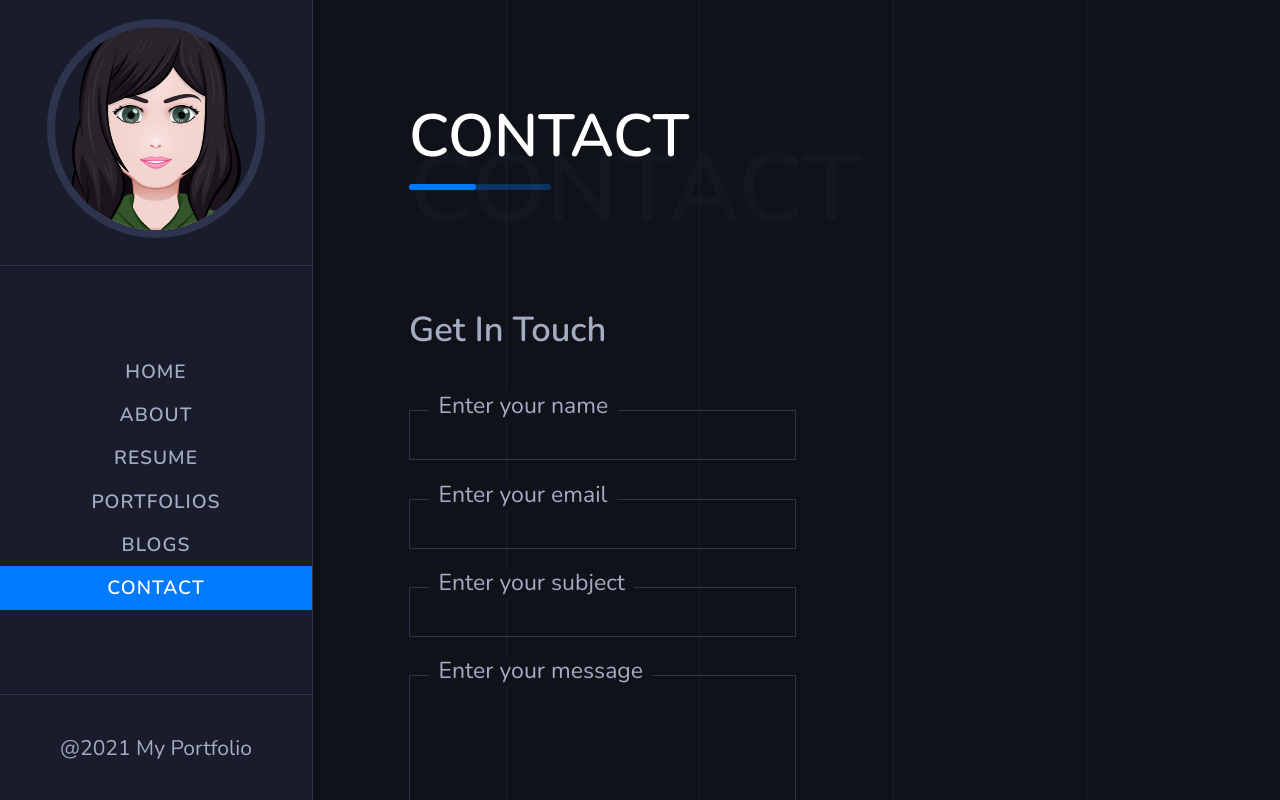
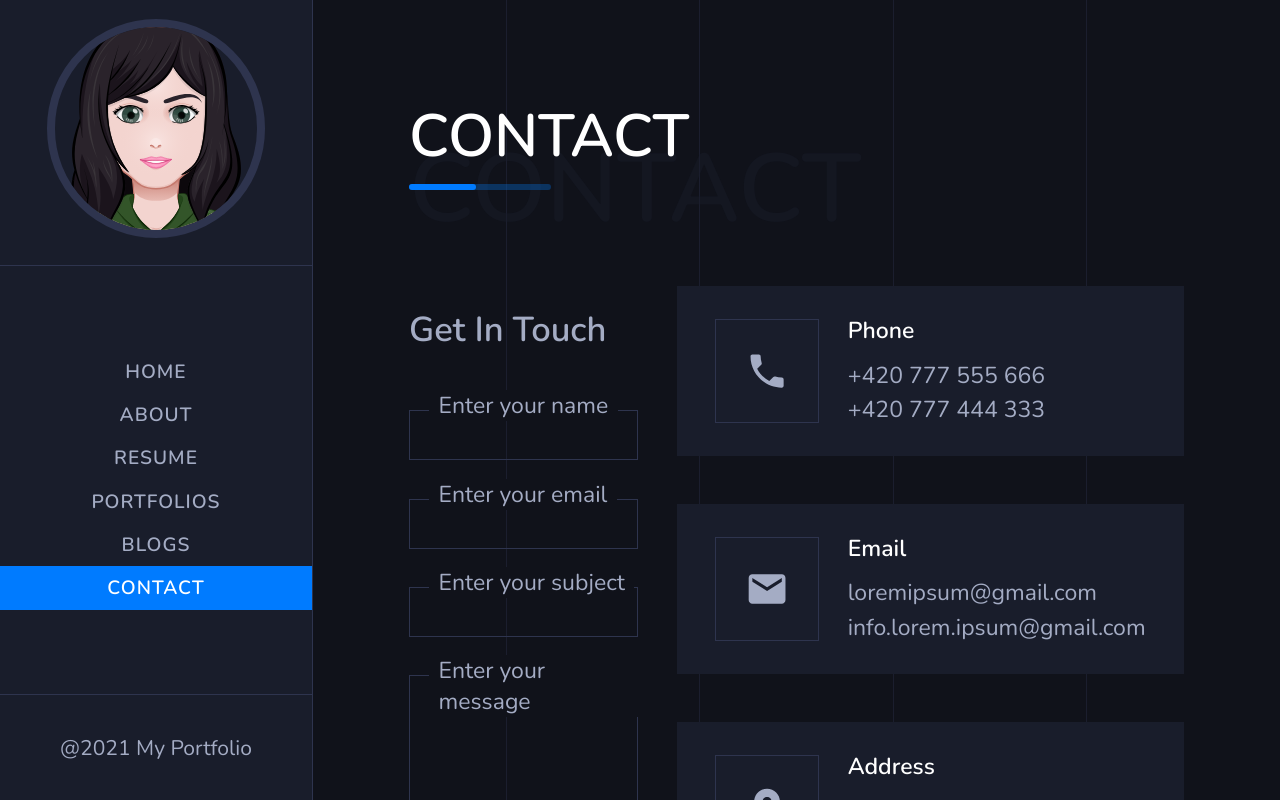
Before and after one commit to KristynaCharova/portfolio, a React (Create React App) app: page /contact in a window 1280 px wide. Shown: the top 800 px of the page. Built offline with nearby package versions, Linux system fonts and the light colour scheme.

Commit message:
Added Contact Items section

```diff
--- a/src/Components/ContactItem.js
+++ b/src/Components/ContactItem.js
@@ -1,16 +1,14 @@
 import React from "react";
 import styled from "styled-components";
 
-function ContactItem({ icon, title, contact1, contact2 }) {
+function ContactItem({ icon, title, cont1, cont2 }) {
   return (
     <ContactItemStyled>
-      <div className="left-content">
-        <p>{icon}</p>
-      </div>
+      <div className="left-content">{icon}</div>
       <div className="right-content">
         <h6>{title}</h6>
-        <p>{contact1}</p>
-        <p>{contact2}</p>
+        <p>{cont1}</p>
+        <p>{cont2}</p>
       </div>
     </ContactItemStyled>
   );
@@ -18,7 +16,34 @@ function ContactItem({ icon, title, contact1, contact2 }) {
 
 const ContactItemStyled = styled.div`
   padding: 1.5rem 2rem;
-  background-color: var(--background-color-grey);
+  background-color: var(--background-dark-grey);
+  display: flex;
+  align-items: center;
+  &:not(:last-child) {
+    margin-bottom: 2.5rem;
+  }
+  .left-content {
+    padding: 1.5rem;
+    border: 1px solid var(--border-color);
+    display: flex;
+    align-items: center;
+    justify-content: center;
+    margin-right: 1.5rem;
+    svg {
+      font-size: 2.3rem;
+    }
+  }
+
+  .right-content {
+    h6 {
+      color: var(--white-color);
+      font-size: 1.2rem;
+      padding-bottom: 0.6rem;
+    }
+    p {
+      padding: 0.1rem 0;
+    }
+  }
 `;
 
 export default ContactItem;
--- a/src/Pages/ContactPage.js
+++ b/src/Pages/ContactPage.js
@@ -2,13 +2,16 @@ import React from "react";
 import styled from "styled-components";
 import Title from "../Components/Title";
 import PrimaryButton from "../Components/PrimaryButton";
-//import ContactItem from "../Components/ContactItem";
-//import PhoneIcon from "@material-ui/icons/Phone";
-//import EmailIcon from "@material-ui/icons/Email";
-//import LocationOnIcon from "@material-ui/icons/LocationOn";
+import ContactItem from "../Components/ContactItem";
+import PhoneIcon from "@material-ui/icons/Phone";
+import EmailIcon from "@material-ui/icons/Email";
+import LocationOnIcon from "@material-ui/icons/LocationOn";
 import { MainLayout, InnerLayout } from "../styles/Layouts";
 
 function ContactPage() {
+  const phone = <PhoneIcon />;
+  const email = <EmailIcon />;
+  const location = <LocationOnIcon />;
   return (
     <MainLayout>
       <Title title={"Contact"} span={"Contact"} />
@@ -45,7 +48,26 @@ function ContactPage() {
               </div>
             </form>
           </div>
-          <div className="right-content"></div>
+          <div className="right-content">
+            <ContactItem
+              title={"Phone"}
+              icon={phone}
+              cont1={"+420 777 555 666"}
+              cont2={"+420 777 444 333"}
+            />
+            <ContactItem
+              title={"Email"}
+              icon={email}
+              cont1={"loremipsum@gmail.com"}
+              cont2={"info.lorem.ipsum@gmail.com"}
+            />
+            <ContactItem
+              title={"Address"}
+              icon={location}
+              cont1={"Main Street 123"}
+              cont2={"Prague, Czech Republic"}
+            />
+          </div>
         </InnerLayout>
       </ContactPageStyled>
     </MainLayout>
@@ -56,6 +78,11 @@ const ContactPageStyled = styled.section`
   .contact-section {
     display: grid;
     grid-template-columns: repeat(2, 1fr);
+    grid-column-gap: 2rem;
+    .right-content {
+      display: flex;
+      flex-direction: column;
+    }
     .contact-title {
       h4 {
         color: var(--width-color);
```
